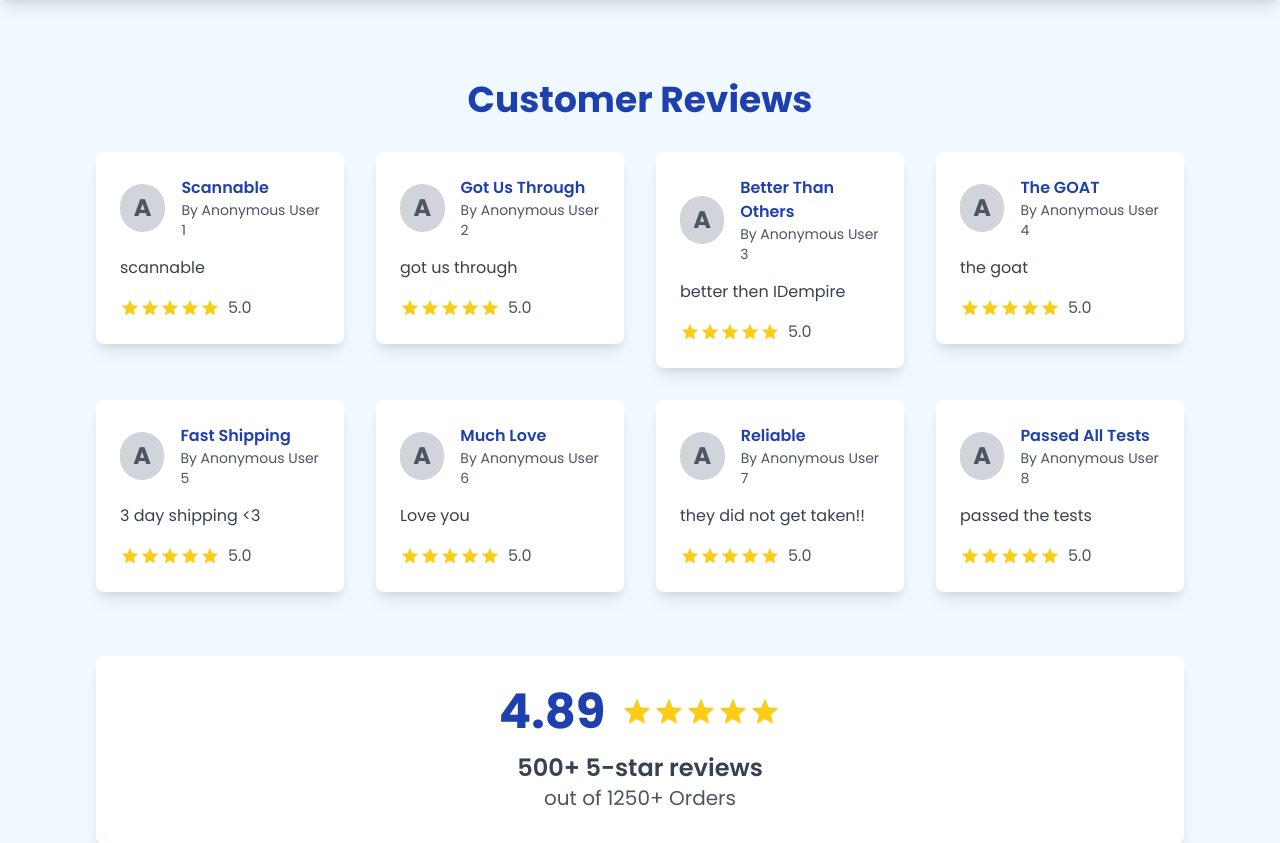
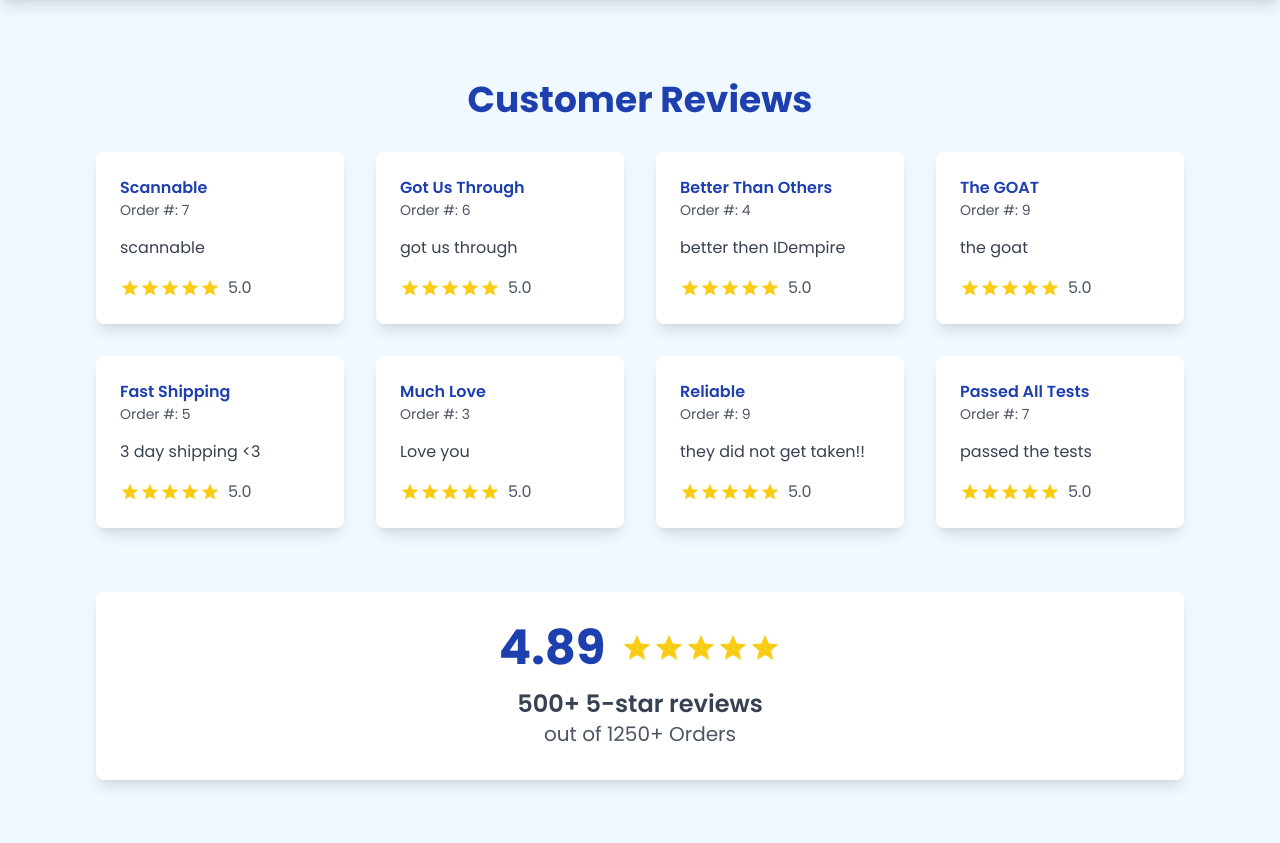
Before and after one commit to ZacRC/FID, a Django app: page /reviews/ in a window 1280 px wide. Shown: the part 68-911 px from the top of the page. Run offline with Django 4.2, Linux system fonts and the light colour scheme; some libraries are stand-ins or nearby versions.

Commit message:
Reviews.html UI

```diff
--- a/mainapp/templates/mainapp/reviews.html
+++ b/mainapp/templates/mainapp/reviews.html
@@ -6,30 +6,7 @@
 <div class="max-w-6xl mx-auto px-4 sm:px-6 lg:px-8 py-12">
     <h1 class="text-4xl font-bold mb-8 text-center text-primary">Customer Reviews</h1>
     <div class="grid grid-cols-1 md:grid-cols-2 lg:grid-cols-4 gap-8">
-        {% for review in reviews %}
-        <div class="bg-white shadow-lg rounded-lg p-6 transition duration-300 ease-in-out transform hover:scale-105">
-            <div class="flex items-center mb-4">
-                <div class="w-12 h-12 bg-gray-300 rounded-full mr-4 flex items-center justify-center">
-                    <span class="text-2xl font-bold text-gray-600">{{ review.name|first }}</span>
-                </div>
-                <div>
-                    <h3 class="font-semibold text-primary">{{ review.title }}</h3>
-                    <p class="text-sm text-gray-600">By {{ review.name }}</p>
-                </div>
-            </div>
-            <p class="text-gray-700">{{ review.content }}</p>
-            <div class="mt-4 flex items-center">
-                <div class="flex text-yellow-400">
-                    {% for _ in '12345' %}
-                    <svg class="w-5 h-5 fill-current" viewBox="0 0 24 24">
-                        <path d="M12 17.27L18.18 21l-1.64-7.03L22 9.24l-7.19-.61L12 2 9.19 8.63 2 9.24l5.46 4.73L5.82 21z"/>
-                    </svg>
-                    {% endfor %}
-                </div>
-                <span class="ml-2 text-gray-600">5.0</span>
-            </div>
-        </div>
-        {% endfor %}
+        <!-- Reviews will be dynamically inserted here -->
     </div>
 
     <div class="mt-16 bg-white shadow-lg rounded-lg p-8 text-center">
@@ -50,30 +27,30 @@
 
 <script>
     const reviews = [
-        { name: "Anonymous User 1", title: "Scannable", content: "scannable" },
-        { name: "Anonymous User 2", title: "Got Us Through", content: "got us through" },
-        { name: "Anonymous User 3", title: "Better Than Others", content: "better then IDempire" },
-        { name: "Anonymous User 4", title: "The GOAT", content: "the goat" },
-        { name: "Anonymous User 5", title: "Fast Shipping", content: "3 day shipping <3" },
-        { name: "Anonymous User 6", title: "Much Love", content: "Love you" },
-        { name: "Anonymous User 7", title: "Reliable", content: "they did not get taken!!" },
-        { name: "Anonymous User 8", title: "Passed All Tests", content: "passed the tests" },
+        { title: "Scannable", content: "scannable" },
+        { title: "Got Us Through", content: "got us through" },
+        { title: "Better Than Others", content: "better then IDempire" },
+        { title: "The GOAT", content: "the goat" },
+        { title: "Fast Shipping", content: "3 day shipping <3" },
+        { title: "Much Love", content: "Love you" },
+        { title: "Reliable", content: "they did not get taken!!" },
+        { title: "Passed All Tests", content: "passed the tests" },
     ];
+
+    function getRandomOrderNumber() {
+        return Math.floor(Math.random() * 10) + 1;
+    }
 
     document.addEventListener('DOMContentLoaded', () => {
         const reviewsContainer = document.querySelector('.grid');
         reviews.forEach(review => {
+            const orderNumber = getRandomOrderNumber();
             const reviewElement = document.createElement('div');
             reviewElement.innerHTML = `
                 <div class="bg-white shadow-lg rounded-lg p-6 transition duration-300 ease-in-out transform hover:scale-105">
-                    <div class="flex items-center mb-4">
-                        <div class="w-12 h-12 bg-gray-300 rounded-full mr-4 flex items-center justify-center">
-                            <span class="text-2xl font-bold text-gray-600">${review.name[0]}</span>
-                        </div>
-                        <div>
-                            <h3 class="font-semibold text-primary">${review.title}</h3>
-                            <p class="text-sm text-gray-600">By ${review.name}</p>
-                        </div>
+                    <div class="mb-4">
+                        <h3 class="font-semibold text-primary">${review.title}</h3>
+                        <p class="text-sm text-gray-600">Order #: ${orderNumber}</p>
                     </div>
                     <p class="text-gray-700">${review.content}</p>
                     <div class="mt-4 flex items-center">
```
